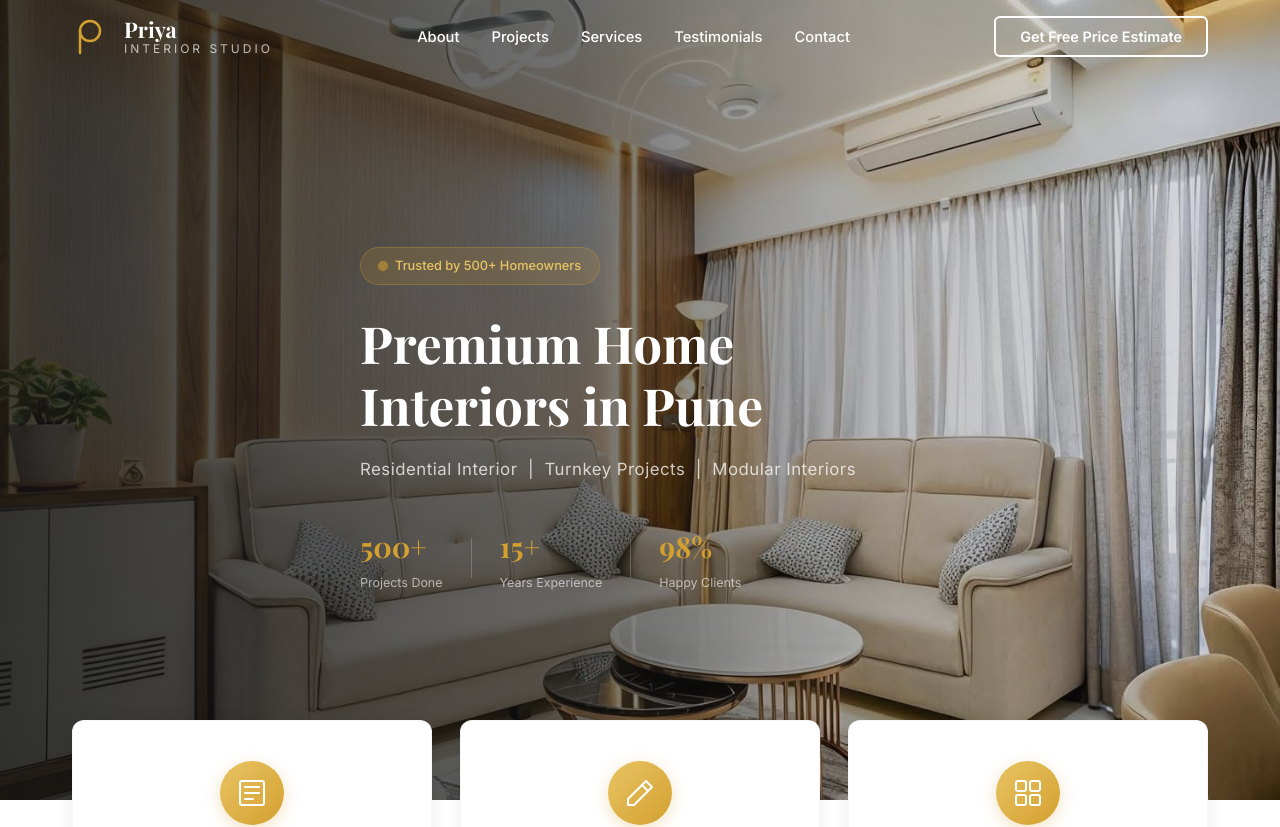
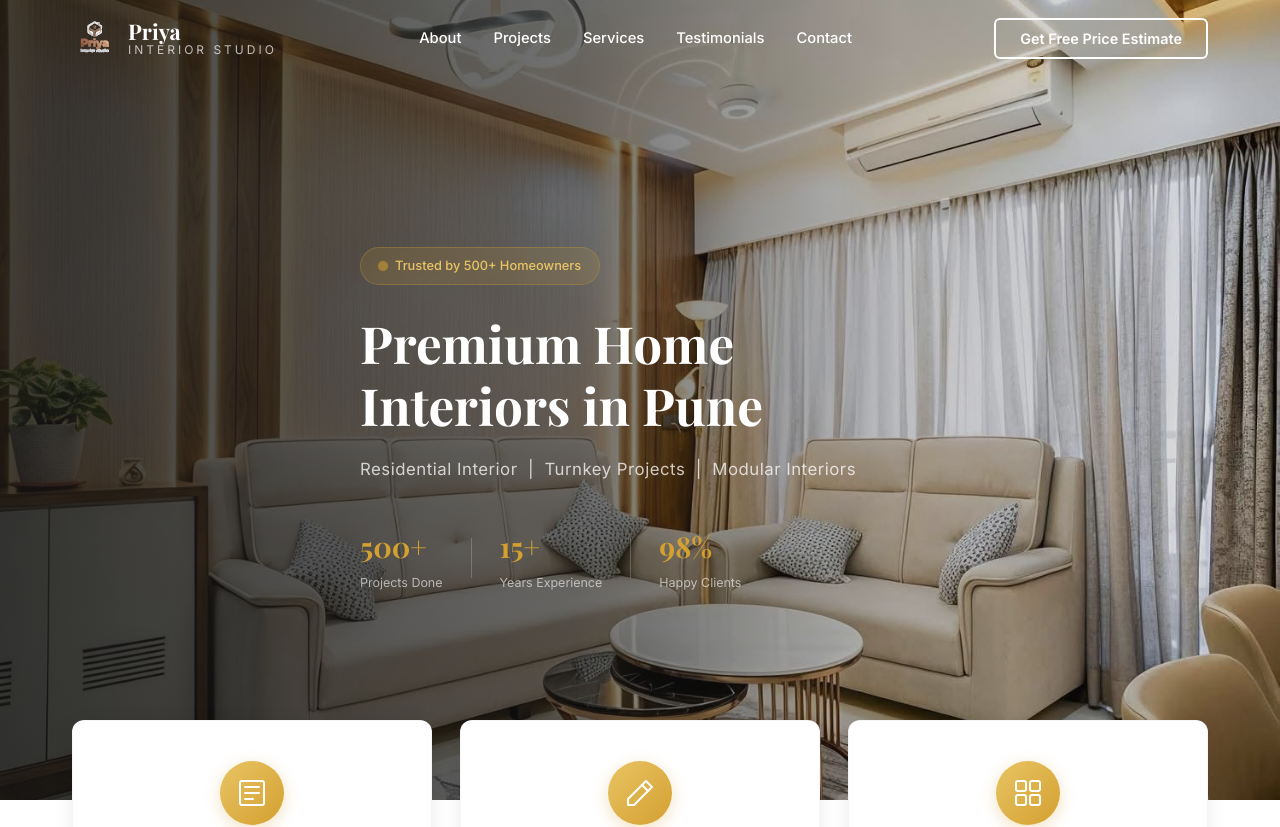
Before and after one commit to sonu2k1/Priya-interior-stuido, a React (Vite) app: page / in a window 1280 px wide. Shown: the top 827 px of the page. Built offline with nearby package versions, Linux system fonts and the light colour scheme.

Commit message:
Replace inline SVG with logo.svg in Navbar and Footer

```diff
--- a/src/components/Footer.css
+++ b/src/components/Footer.css
@@ -67,6 +67,12 @@
   gap: 10px;
   color: var(--gold);
   margin-bottom: 18px;
+}
+
+.footer__logo-img {
+  width: 44px;
+  height: 44px;
+  object-fit: contain;
 }
 
 .footer__logo-title {
--- a/src/components/Footer.jsx
+++ b/src/components/Footer.jsx
@@ -28,10 +28,7 @@ const Footer = () => {
             {/* Brand */}
             <div className="footer__brand">
               <div className="footer__logo">
-                <svg width="40" height="40" viewBox="0 0 40 40" fill="none" xmlns="http://www.w3.org/2000/svg">
-                  <rect x="8" y="4" width="20" height="20" rx="10" stroke="currentColor" strokeWidth="2.5" fill="none"/>
-                  <path d="M8 14V36" stroke="currentColor" strokeWidth="2.5" strokeLinecap="round"/>
-                </svg>
+                <img src="/logo.svg" alt="Priya Interior Studio Logo" className="footer__logo-img" />
                 <div>
                   <span className="footer__logo-title">Priya</span>
                   <span className="footer__logo-subtitle">Interior Studio</span>
--- a/src/components/Navbar.css
+++ b/src/components/Navbar.css
@@ -34,10 +34,15 @@
 }
 
 .navbar__logo-icon {
-  color: var(--gold);
   display: flex;
   align-items: center;
   transition: transform var(--transition-base);
+}
+
+.navbar__logo-img {
+  width: 44px;
+  height: 44px;
+  object-fit: contain;
 }
 
 .navbar__logo:hover .navbar__logo-icon {
--- a/src/components/Navbar.jsx
+++ b/src/components/Navbar.jsx
@@ -36,10 +36,7 @@ const Navbar = () => {
       <div className="navbar__container">
         <a href="/" className="navbar__logo" id="logo-link">
           <div className="navbar__logo-icon">
-            <svg width="40" height="40" viewBox="0 0 40 40" fill="none" xmlns="http://www.w3.org/2000/svg">
-              <rect x="8" y="4" width="20" height="20" rx="10" stroke="currentColor" strokeWidth="2.5" fill="none"/>
-              <path d="M8 14V36" stroke="currentColor" strokeWidth="2.5" strokeLinecap="round"/>
-            </svg>
+            <img src="/logo.svg" alt="Priya Interior Studio Logo" className="navbar__logo-img" />
           </div>
           <div className="navbar__logo-text">
             <span className="navbar__logo-title">Priya</span>
```
Also changed, not shown: public/logo.svg (added).
